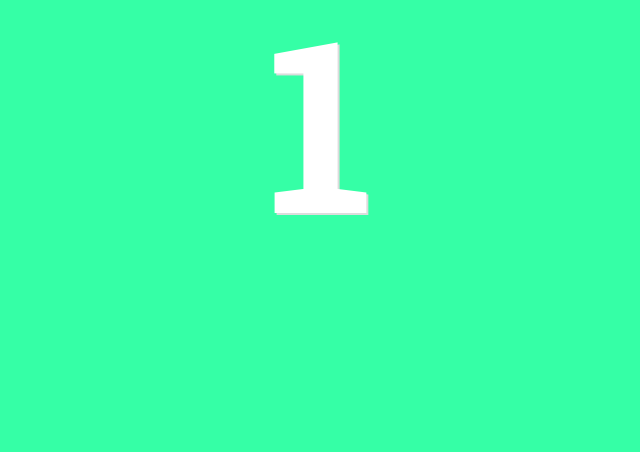
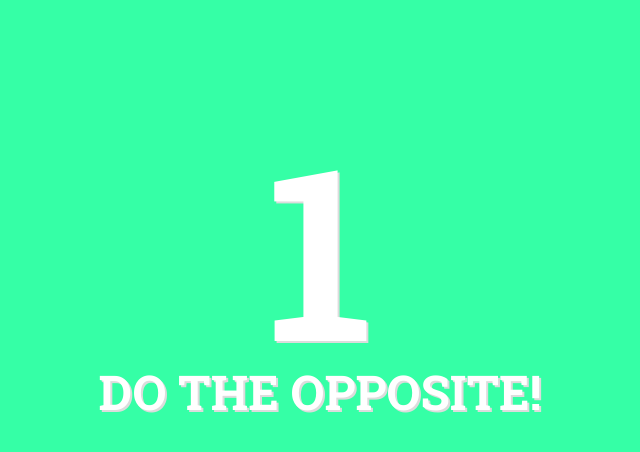
Before and after one commit to dlasch089/do-not-drink-game, a plain HTML site: page index.html in a window 1280 px wide. Both pictures are taken after a click on the button "LET'S GO!". Shown: the whole page, without its empty margins (320-960 px from the left). Drawn offline with nearby package versions, Linux system fonts and the light colour scheme.

Commit message:
improved get ready

```diff
--- a/css/main.css
+++ b/css/main.css
@@ -47,6 +47,8 @@ h1 {
 
 .getReady {
   font-size: 15rem;
+  margin-top: 10%;
+  min-height: 0;
 }
 
 .round {
--- a/js/game.js
+++ b/js/game.js
@@ -44,16 +44,21 @@ function startScreen() {
 function getReady() {
   deleteGame();
   var getReadyNumbers = document.createElement('h1');
-  getReadyNumbers.setAttribute('class', 'padding-startscreen');
+  // getReadyNumbers.setAttribute('class', 'padding-startscreen');
   getReadyNumbers.setAttribute('class', 'getReady');
   getReadyNumbers.innerText = 3;
   game.main.appendChild(getReadyNumbers);
+  var reminder = document.createElement('h1');
+  // reminder.setAttribute('class', 'padding-startscreen');
+  reminder.innerText = 'DO THE OPPOSITE!';
+  game.main.appendChild(reminder);
   setInterval(function() {
     getReadyNumbers.innerText -= 1;
   }, 1000);
   var getReadyTimeOut = setTimeout(function() {
     game.startGame("startScreen");
   }, 3000);
+
 }
 
 CreateGame.prototype.startGame = function(screenBefore) {
```
